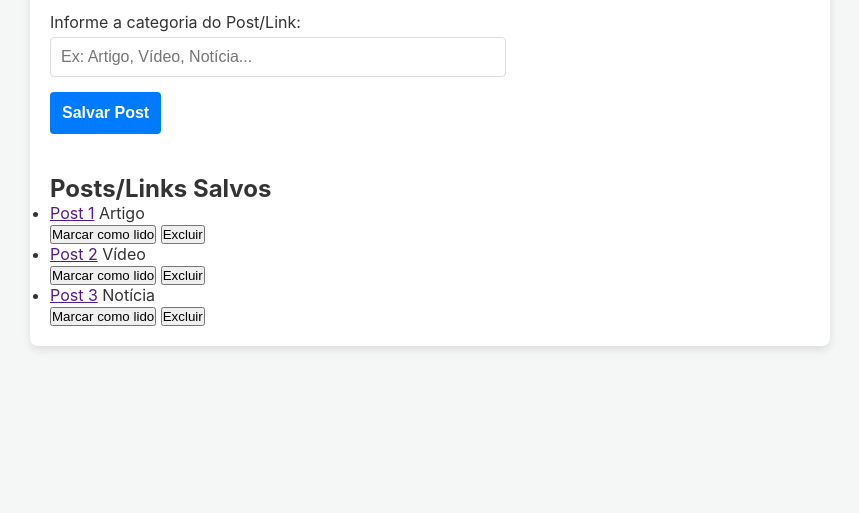
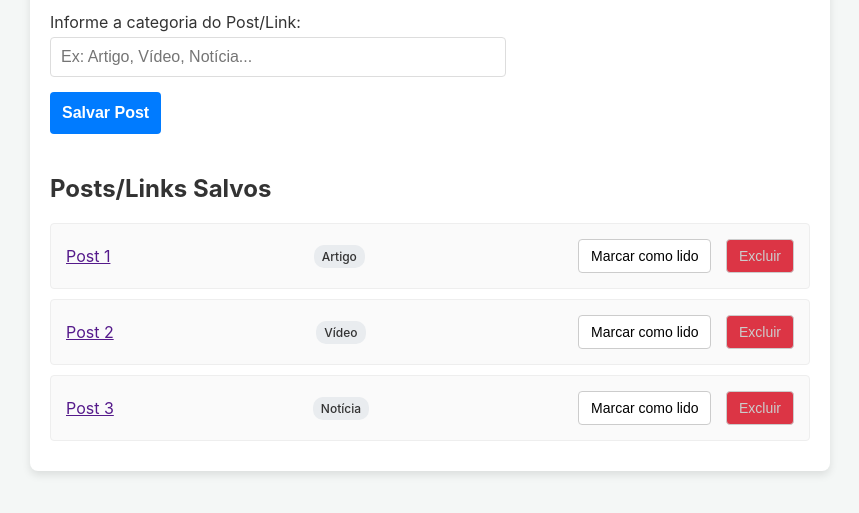
Before and after one commit to klebermkardel/postbox, a plain HTML site: page index.html in a window 1280 px wide. Shown: the part 167-680 px from the top of the page, without its empty margins (210-1069 px from the left). Drawn offline with Linux system fonts and the light colour scheme.

Commit message:
chore: Estiliza lista de posts/links salvos

```diff
--- a/CSS/style.css
+++ b/CSS/style.css
@@ -64,3 +64,48 @@ input[type="url"], input[type="text"] {
 #save-button:hover {
     background-color: #0056b3;
 }
+
+/* Lista de Posts */
+
+.list-posts-title {
+    margin-bottom: 20px;
+}
+
+.posts {
+    list-style: none;
+    padding: 0;
+}
+
+.post {
+    display: flex;
+    justify-content: space-between;
+    align-items: center;
+    padding: 15px;
+    border: 1px solid #eee;
+    border-radius: 4px;
+    margin-bottom: 10px;
+    background-color: #fafafa;
+}
+
+.post .category {
+    background-color: #e9ecef;
+    padding: 4px 8px;
+    border-radius: 10px;
+    font-size: 12px;
+    font-weight: 500;
+}
+
+.action-buttons button {
+    margin-left: 10px;
+    padding: 8px 12px;
+    border: 1px solid #ccc;
+    border-radius: 4px;
+    cursor: pointer;
+    background-color: #fff;
+    font-size: 14px;
+}
+
+.delete-button {
+    background-color: #dc3545 !important;
+    color: #ccc;
+}
```
